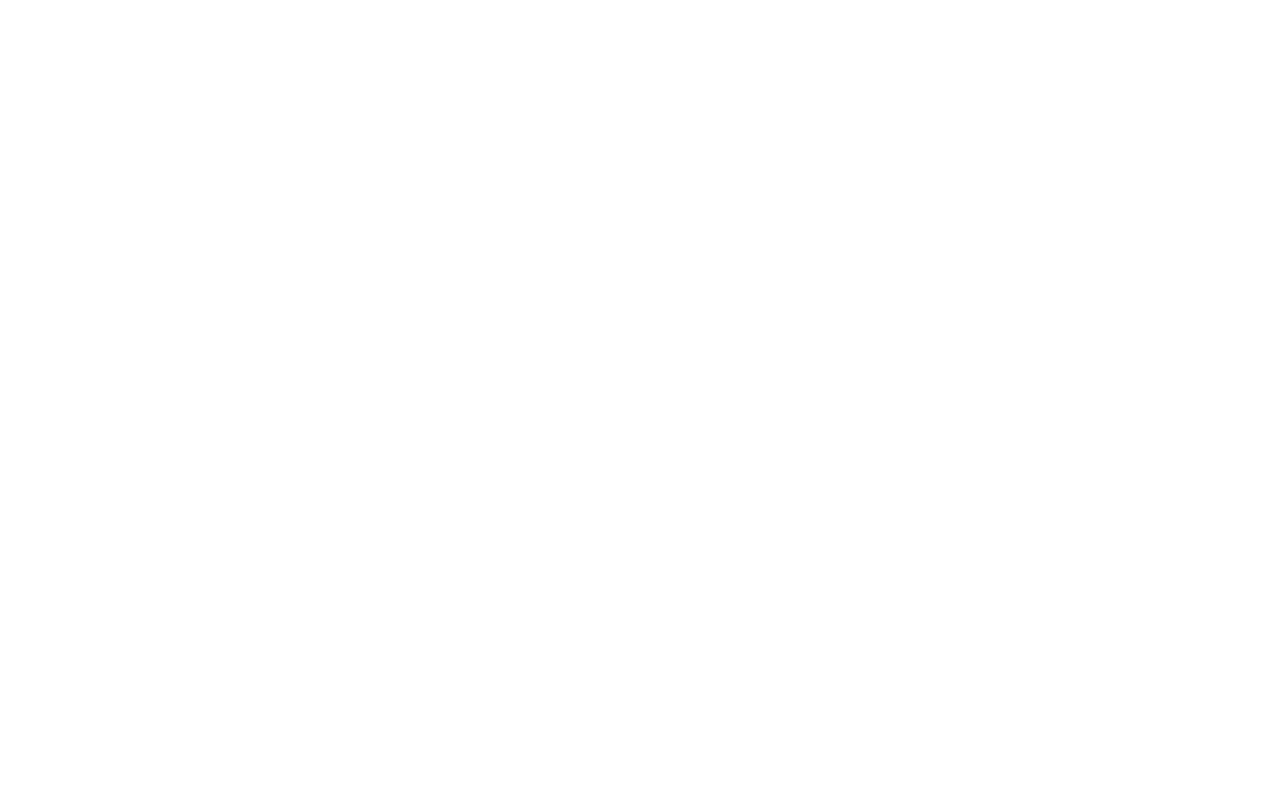
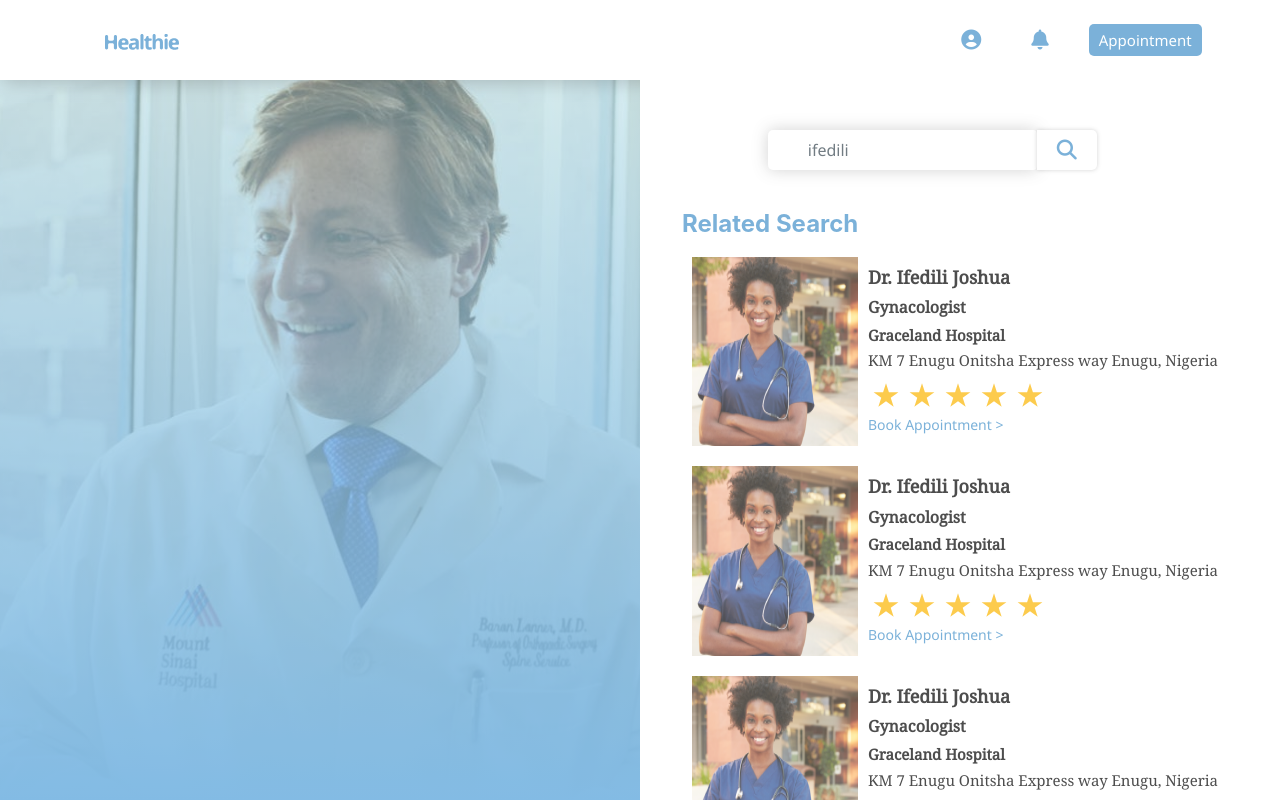
Before and after one commit to joshuanwankwo/HealthiePro, a React app: page /selectdoctor in a window 1280 px wide. Built offline with nearby package versions, Linux system fonts and the light colour scheme.

Commit message:
no plenty changes

```diff
--- a/src/components/selectSearchDoctors/select-Search-Doctor.js
+++ b/src/components/selectSearchDoctors/select-Search-Doctor.js
@@ -1,7 +1,7 @@
 import React, { Component } from 'react';
 import './select-Search-Doctor.css';
 
-class selectSearchedDoctor extends Component {
+class SelectSearchedDoctor extends Component {
     constructor(props) {
         super(props);
         this.state = {}
@@ -129,4 +129,4 @@
 
 
 
-export default selectSearchedDoctor;
+export default SelectSearchedDoctor;
--- a/src/public/App.js
+++ b/src/public/App.js
@@ -7,6 +7,7 @@
 import modal from '../components/modal/modal';
 import {Switch,Route, BrowserRouter} from "react-router-dom";
 import Symptoms from '../components/symptom/symptom';
+import SelectSearchedDoctor from '../components/selectSearchDoctors/select-Search-Doctor';
 
 
 class App extends React.Component{
@@ -23,6 +24,7 @@
                     <Route path="/symptom" component={Symptoms} />
                     <Route path="/modal" component={modal} />
                     <Route path="/bookdoc" component={BookDoc} />
+                    <Route path= "/selectdoctor" component={SelectSearchedDoctor} />
                 </Switch>
 
             </BrowserRouter>
```
Also changed, not shown: src/public/index.html (+4 -6 lines).
